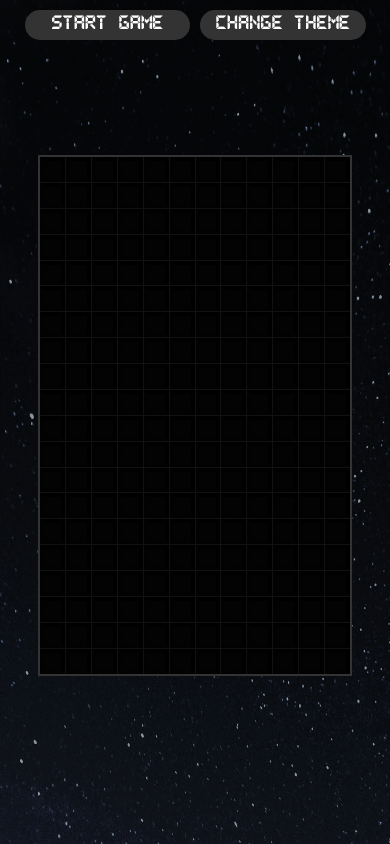
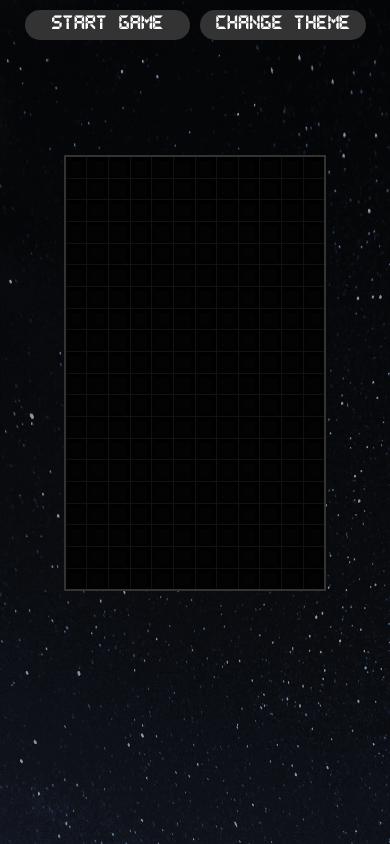
Before and after one commit to JayCox90/Tetris_React, a React (Vite) app: page / in a window 390 px wide. Built offline with nearby package versions, Linux system fonts and the light colour scheme.

Commit message:
Added global style to force design, for media query: made main stage smaller, made buttons smaller

```diff
--- a/src/App.jsx
+++ b/src/App.jsx
@@ -1,7 +1,9 @@
 import Tetris from "./components/Tetris";
+import { GlobalStyles } from "./components/styles/GlobalStyle";
 function App() {
   return (
     <>
+      <GlobalStyles />
       <Tetris />
     </>
   );
--- a/src/components/styles/Cell.styled.js
+++ b/src/components/styles/Cell.styled.js
@@ -14,7 +14,7 @@ export const StyledCell = styled.div`
   border-left-color: rgba(${(props) => props.theme[props.type]}, 0.3);
 
   @media (max-width: ${SMALL_SCREEN_PX}) {
-    height: calc(40vh / ${STAGE_HEIGHT});
+    height: calc(30vh / ${STAGE_HEIGHT});
     /* width: calc(50vw / ${STAGE_WIDTH}); */
   }
 `;
--- a/src/components/styles/Display.styled.js
+++ b/src/components/styles/Display.styled.js
@@ -19,5 +19,6 @@ export const StyledDisplay = styled.div`
   @media (max-width: ${SMALL_SCREEN_PX}) {
     justify-content: center;
     margin: 10px 2px 0px 2px;
+    padding: 10px;
   }
 `;
--- /dev/null
+++ b/src/components/styles/GlobalStyle.js
@@ -0,0 +1,7 @@
+import { createGlobalStyle } from "styled-components";
+
+export const GlobalStyles = createGlobalStyle`
+  html, body {
+    forced-color-adjust: none;
+  }
+`;
```
